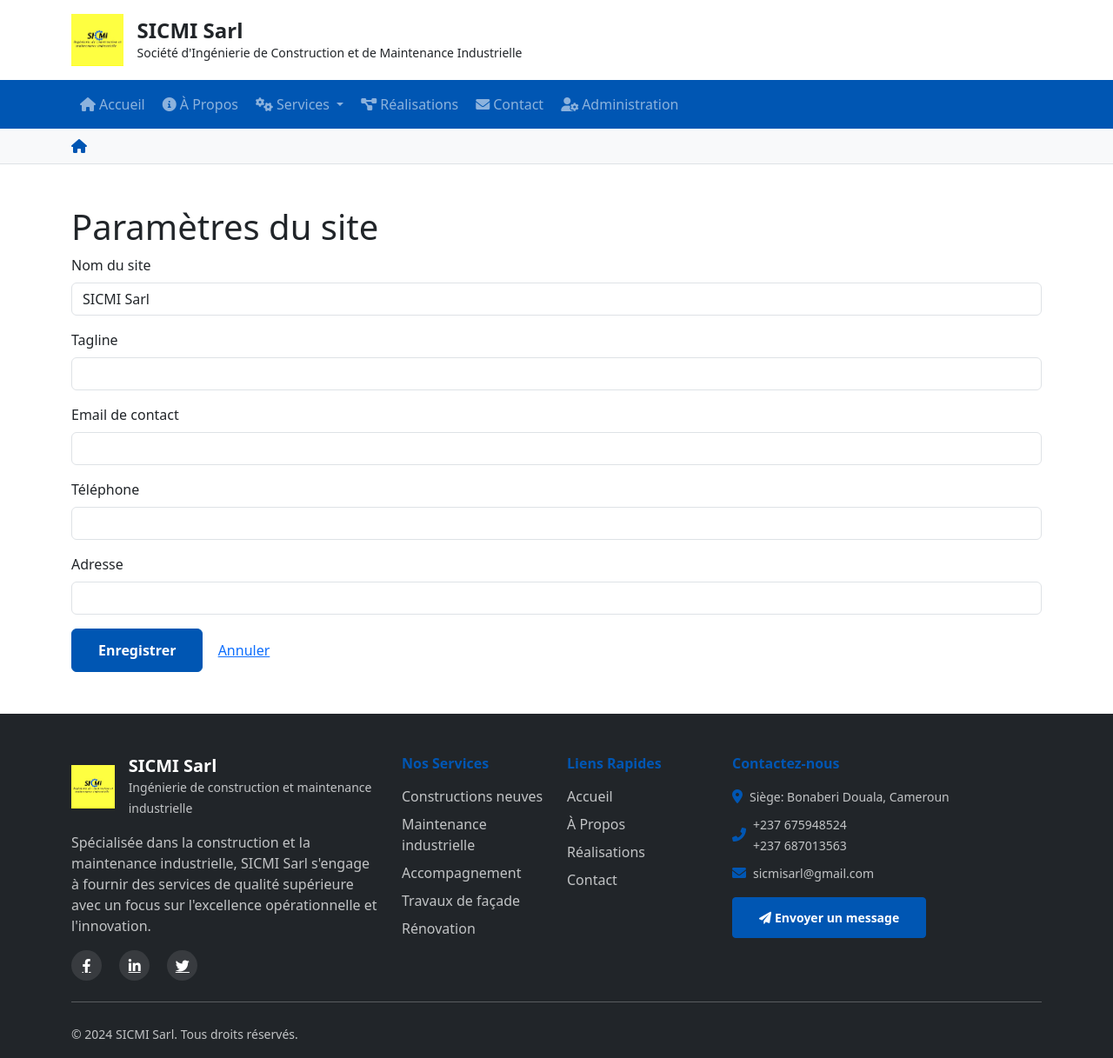
After one commit to 338783-png/sicmi, a Django app: page /manage/settings/ in a window 1280 px wide. The commit adds this page. Shown: the whole page at 87% size. Run offline with Django 5.2, Linux system fonts and the light colour scheme; a user stored in the database is signed in; data comes from the database, SQL or seed files in the repository; both versions use the stored data as it was after the commit.

Commit message:
feat(admin): frontend management - SiteSetting model, staff dashboard and settings editor

```diff
--- a/sicmi_app/forms.py
+++ b/sicmi_app/forms.py
@@ -1,5 +1,20 @@
 from django import forms
 from .models import ContactRequest
+
+from .models import SiteSetting
+
+
+class SiteSettingForm(forms.ModelForm):
+    class Meta:
+        model = SiteSetting
+        fields = ['site_name', 'tagline', 'contact_email', 'contact_phone', 'address']
+        widgets = {
+            'site_name': forms.TextInput(attrs={'class': 'form-control'}),
+            'tagline': forms.TextInput(attrs={'class': 'form-control'}),
+            'contact_email': forms.EmailInput(attrs={'class': 'form-control'}),
+            'contact_phone': forms.TextInput(attrs={'class': 'form-control'}),
+            'address': forms.TextInput(attrs={'class': 'form-control'}),
+        }
 
 class ContactForm(forms.ModelForm):
     class Meta:
--- a/sicmi_app/models.py
+++ b/sicmi_app/models.py
@@ -64,3 +64,23 @@ class ContactRequest(models.Model):
 
     def __str__(self):
         return f"{self.name} - {self.subject}"
+
+
+class SiteSetting(models.Model):
+    """Singleton-style model to store editable site-wide settings.
+
+    Admin can edit these values from a small frontend dashboard.
+    """
+    site_name = models.CharField(max_length=200, default='SICMI Sarl')
+    tagline = models.CharField(max_length=300, blank=True)
+    contact_email = models.EmailField(blank=True)
+    contact_phone = models.CharField(max_length=50, blank=True)
+    address = models.CharField(max_length=300, blank=True)
+    updated_at = models.DateTimeField(auto_now=True)
+
+    class Meta:
+        verbose_name = 'Paramètres du site'
+        verbose_name_plural = 'Paramètres du site'
+
+    def __str__(self):
+        return 'Paramètres du site'
--- a/sicmi_app/urls.py
+++ b/sicmi_app/urls.py
@@ -4,6 +4,8 @@ from . import views
 urlpatterns = [
     path('', views.home, name='home'),
     path('a-propos/', views.about, name='about'),
+    path('manage/', views.manage_dashboard, name='manage_dashboard'),
+    path('manage/settings/', views.manage_site_settings, name='manage_site_settings'),
     path('services/', views.services, name='services'),
     path('services/<int:service_id>/', views.service_detail, name='service_detail'),
     path('projets/', views.projects, name='projects'),
--- a/sicmi_app/views.py
+++ b/sicmi_app/views.py
@@ -3,6 +3,10 @@ from django.contrib import messages
 from django.core.paginator import Paginator
 from .models import Service, Project, TeamMember
 from .forms import ContactForm
+from .forms import SiteSettingForm
+from .models import SiteSetting
+from django.contrib.admin.views.decorators import staff_member_required
+from django.shortcuts import get_object_or_404
 
 
 
@@ -72,3 +76,25 @@ def contact(request):
         'form': form,
     }
     return render(request, 'contact.html', context)
+
+
+@staff_member_required
+def manage_dashboard(request):
+    """Simple admin dashboard landing page."""
+    return render(request, 'admin/dashboard.html')
+
+
+@staff_member_required
+def manage_site_settings(request):
+    # Ensure singleton: get or create the single SiteSetting row
+    setting, _ = SiteSetting.objects.get_or_create(id=1)
+    if request.method == 'POST':
+        form = SiteSettingForm(request.POST, instance=setting)
+        if form.is_valid():
+            form.save()
+            messages.success(request, 'Paramètres du site mis à jour.')
+            return redirect('manage_dashboard')
+    else:
+        form = SiteSettingForm(instance=setting)
+
+    return render(request, 'admin/settings_form.html', {'form': form})
--- /dev/null
+++ b/templates/admin/settings_form.html
@@ -0,0 +1,36 @@
+{% extends 'base.html' %}
+
+{% block title %}Paramètres du site{% endblock %}
+
+{% block content %}
+<div class="container py-5">
+    <h1>Paramètres du site</h1>
+    <form method="post" novalidate>
+        {% csrf_token %}
+        {{ form.non_field_errors }}
+        <div class="mb-3">
+            <label class="form-label">Nom du site</label>
+            {{ form.site_name }}
+        </div>
+        <div class="mb-3">
+            <label class="form-label">Tagline</label>
+            {{ form.tagline }}
+        </div>
+        <div class="mb-3">
+            <label class="form-label">Email de contact</label>
+            {{ form.contact_email }}
+        </div>
+        <div class="mb-3">
+            <label class="form-label">Téléphone</label>
+            {{ form.contact_phone }}
+        </div>
+        <div class="mb-3">
+            <label class="form-label">Adresse</label>
+            {{ form.address }}
+        </div>
+
+        <button class="btn btn-primary" type="submit">Enregistrer</button>
+        <a href="{% url 'manage_dashboard' %}" class="btn btn-link">Annuler</a>
+    </form>
+</div>
+{% endblock %}
--- a/templates/includes/nav.html
+++ b/templates/includes/nav.html
@@ -8,7 +8,7 @@
             <span class="navbar-toggler-icon"></span>
         </button>
         <a class="navbar-brand d-lg-none" href="{% url 'home' %}">
-            <img src="{% static 'images/logo.svg' %}" alt="SICMI" style="height: 30px; width: auto;">
+            <img src="{% static 'images/logo.png' %}" alt="SICMI" style="height: 30px; width: auto;">
         </a>
 
         <div class="collapse navbar-collapse" id="navbarNav">
@@ -75,6 +75,13 @@
                         <i class="fas fa-envelope me-1"></i>{% trans "Contact" %}
                     </a>
                 </li>
+                {% if request.user.is_authenticated and request.user.is_staff %}
+                <li class="nav-item">
+                    <a class="nav-link" href="{% url 'manage_dashboard' %}">
+                        <i class="fas fa-user-cog me-1"></i>Administration
+                    </a>
+                </li>
+                {% endif %}
             </ul>
 
 
```
Also changed, not shown: sicmi_app/admin.py (+7 -0 lines), templates/admin/dashboard.html (added, +17 -0 lines), db.sqlite3, sicmi_app/migrations/0002_add_sitesettings.py (added).
